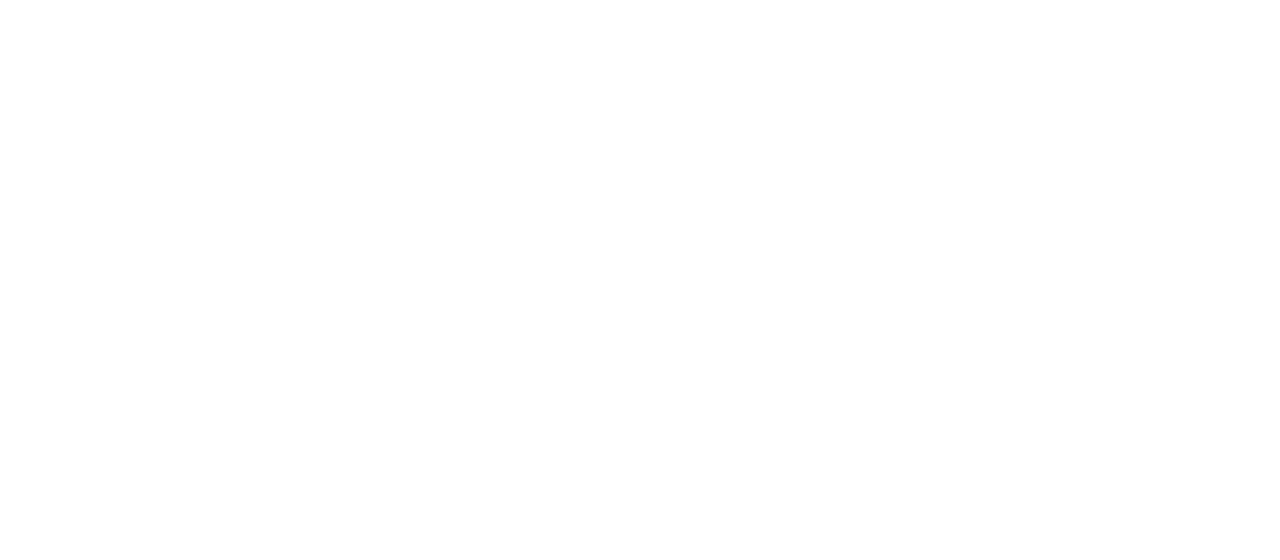
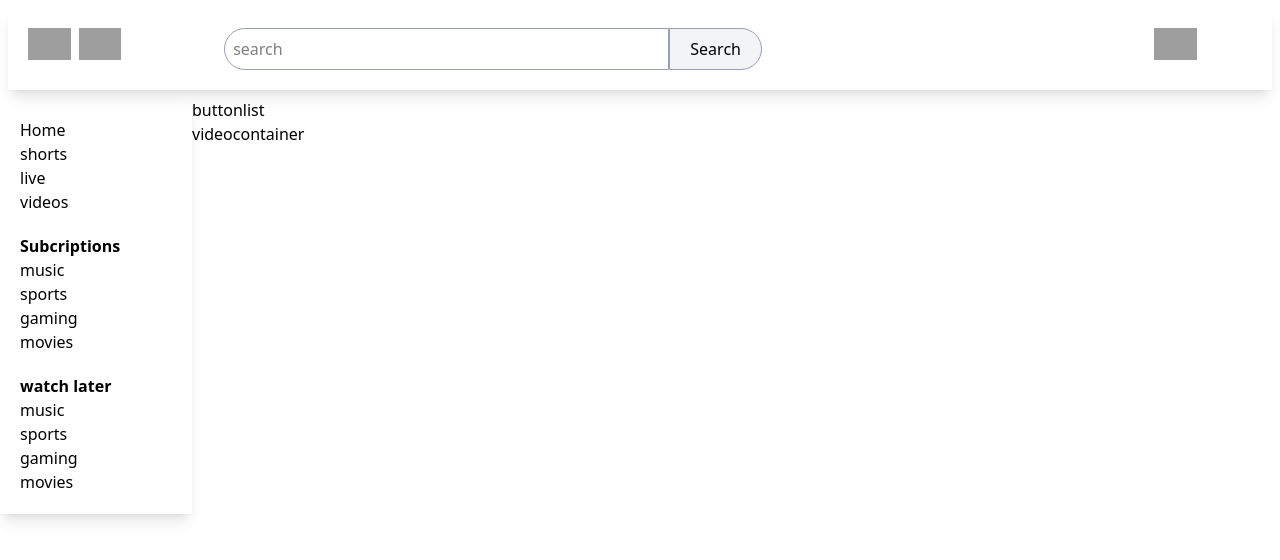
Before and after one commit to Siddu0094/youtube-clone, a React (Vite) app: page / in a window 1280 px wide. Shown: the top 560 px of the page. Built offline with nearby package versions, Linux system fonts and the light colour scheme; grey boxes are pictures that could not be loaded.

Commit message:
created components and redux store

```diff
--- a/package.json
+++ b/package.json
@@ -10,9 +10,11 @@
     "preview": "vite preview"
   },
   "dependencies": {
+    "@reduxjs/toolkit": "^2.11.1",
     "@tailwindcss/vite": "^4.1.17",
     "react": "^19.2.0",
     "react-dom": "^19.2.0",
+    "react-redux": "^9.2.0",
     "tailwindcss": "^4.1.17"
   },
   "devDependencies": {
--- a/src/App.jsx
+++ b/src/App.jsx
@@ -1,10 +1,17 @@
 import React from 'react'
-
+import Head from './Components/Head'
+import Body from './Components/Body'
+import { Provider } from 'react-redux'
+import store from './utils/store'
 const App = () => {
   return (
-    <div>
+    <Provider store={store}>
+       <div>
+      <Head/>
+      <Body/>
+    </div>
+    </Provider>
 
-    </div>
   )
 }
 
--- /dev/null
+++ b/src/Components/Body.jsx
@@ -0,0 +1,15 @@
+import React from 'react'
+import Sidebar from './Sidebar'
+import MainContainer from './MainContainer'
+
+const Body = () => {
+  return (
+    <div className='flex'>
+
+      <Sidebar/>
+      <MainContainer/>
+    </div>
+  )
+}
+
+export default Body
--- /dev/null
+++ b/src/Components/Buttonlist.jsx
@@ -0,0 +1,11 @@
+import React from 'react'
+
+const Buttonlist = () => {
+  return (
+    <div>
+      buttonlist
+    </div>
+  )
+}
+
+export default Buttonlist
--- /dev/null
+++ b/src/Components/Head.jsx
@@ -0,0 +1,23 @@
+import React from 'react'
+
+const Head = () => {
+  return (
+    <div className='grid grid-flow-col p-5 m-2 shadow-lg'>
+      <div className='flex  col-span-1'>
+       <img src="https://53.fs1.hubspotusercontent-na1.net/hub/53/hubfs/What%20is%20a%20Hamburger%20Button.png?width=225&name=What%20is%20a%20Hamburger%20Button.png" alt="menu"  className='h-8'/>
+        <img className='h-8 mx-2' src="https://upload.wikimedia.org/wikipedia/commons/thumb/e/e1/Logo_of_YouTube_%282015-2017%29.svg/2560px-Logo_of_YouTube_%282015-2017%29.svg.png" alt="logo" />
+      </div>
+      {/* search box */}
+      <div className='col-span-10  px-10'>
+        <input className='w-1/2 border border-gray-400 p-2 rounded-l-full' type="text" placeholder='search' />
+        <button className='border border-gray-400 bg-gray-100 text-black px-5 py-2 rounded-r-full'>Search</button>
+      </div>
+      {/* usericon */}
+      <div className='col-span-1'>
+        <img className='h-8' src="https://www.iconpacks.net/icons/2/free-user-icon-3296-thumb.png" alt="" />
+      </div>
+    </div>
+  )
+}
+
+export default Head
--- /dev/null
+++ b/src/Components/MainContainer.jsx
@@ -0,0 +1,14 @@
+import React from 'react'
+import Buttonlist from './Buttonlist'
+import VideoContainer from './VideoContainer'
+
+const MainContainer = () => {
+  return (
+    <div className=''>
+       <Buttonlist/>
+         <VideoContainer/>
+    </div>
+  )
+}
+
+export default MainContainer
--- /dev/null
+++ b/src/Components/Sidebar.jsx
@@ -0,0 +1,36 @@
+import React from 'react'
+
+const Sidebar = () => {
+  return (
+    <div className='p-5 shadow-lg w-48'>
+
+      <ul>
+        <li>Home</li>
+        <li>shorts</li>
+        <li>live</li>
+        <li>videos</li>
+
+      </ul>
+
+
+      <h1 className='font-bold pt-5'>Subcriptions</h1>
+      <ul>
+        <li>music</li>
+        <li>sports</li>
+        <li>gaming</li>
+        <li>movies</li>
+
+      </ul>
+        <h1 className='font-bold pt-5'>watch later</h1>
+      <ul>
+        <li>music</li>
+        <li>sports</li>
+        <li>gaming</li>
+        <li>movies</li>
+
+      </ul>
+    </div>
+  )
+}
+
+export default Sidebar
--- /dev/null
+++ b/src/Components/VideoContainer.jsx
@@ -0,0 +1,11 @@
+import React from 'react'
+
+const VideoContainer = () => {
+  return (
+    <div>
+      videocontainer
+    </div>
+  )
+}
+
+export default VideoContainer
--- /dev/null
+++ b/src/utils/AppSlice.js
@@ -0,0 +1,18 @@
+import { createSlice } from "@reduxjs/toolkit";
+
+
+const AppSlice=createSlice({
+    name:"app",
+    initialState:{
+        isMenuOpen:true
+    },
+    reducers:{
+        toogleMenu:(state)=>{
+            state.isMenuOpen = !state.isMenuOpen
+        }
+    }
+})
+
+
+export const {toogleMenu}=AppSlice.actions
+export default AppSlice.reducer
--- /dev/null
+++ b/src/utils/store.js
@@ -0,0 +1,12 @@
+import { configureStore } from "@reduxjs/toolkit";
+import AppReducer from './AppSlice'
+
+const store=configureStore({
+    reducer:{
+        app:AppReducer
+
+    }
+})
+
+
+export default store
```
Also changed, not shown: 1 other file (tests, documents, lock files or other folders).
